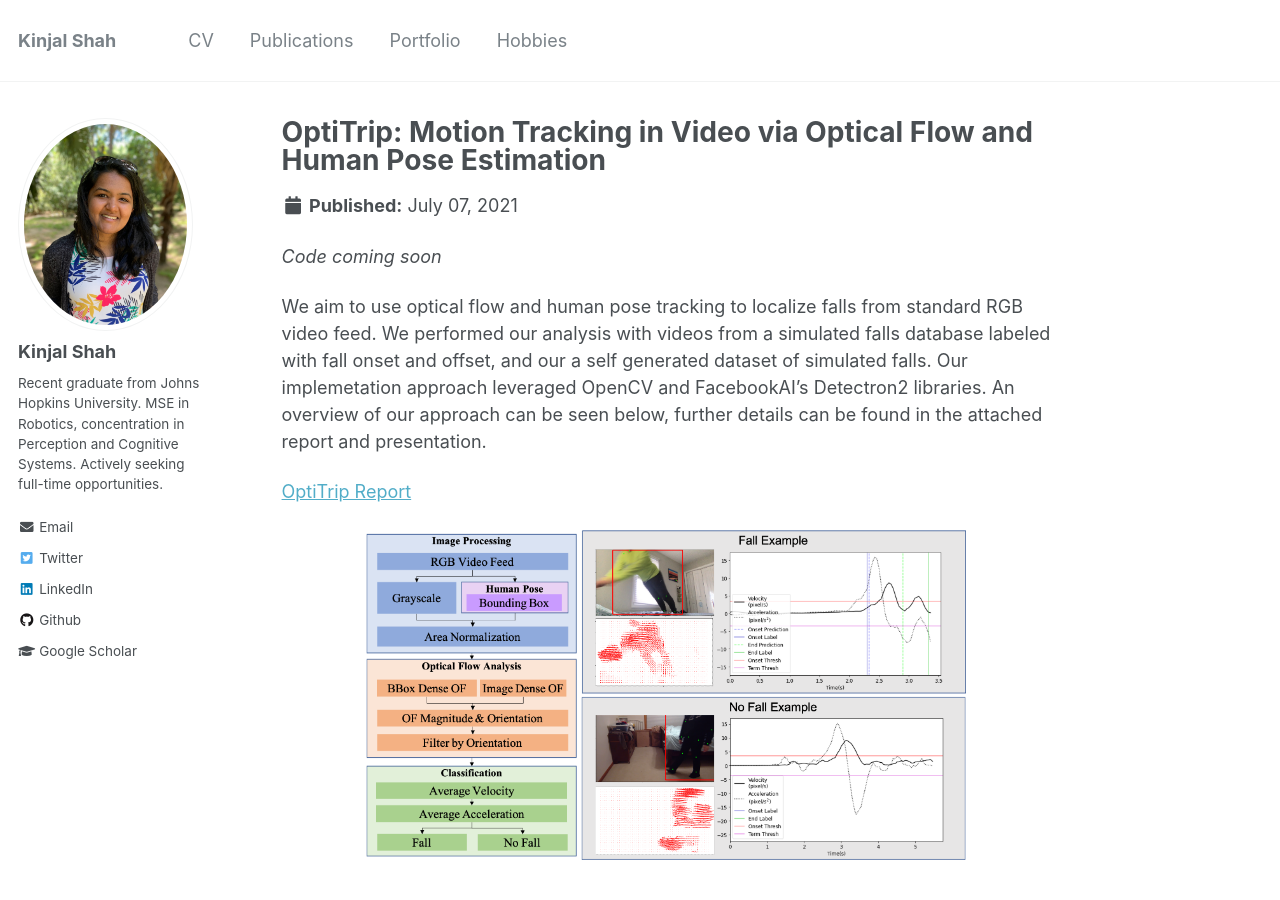
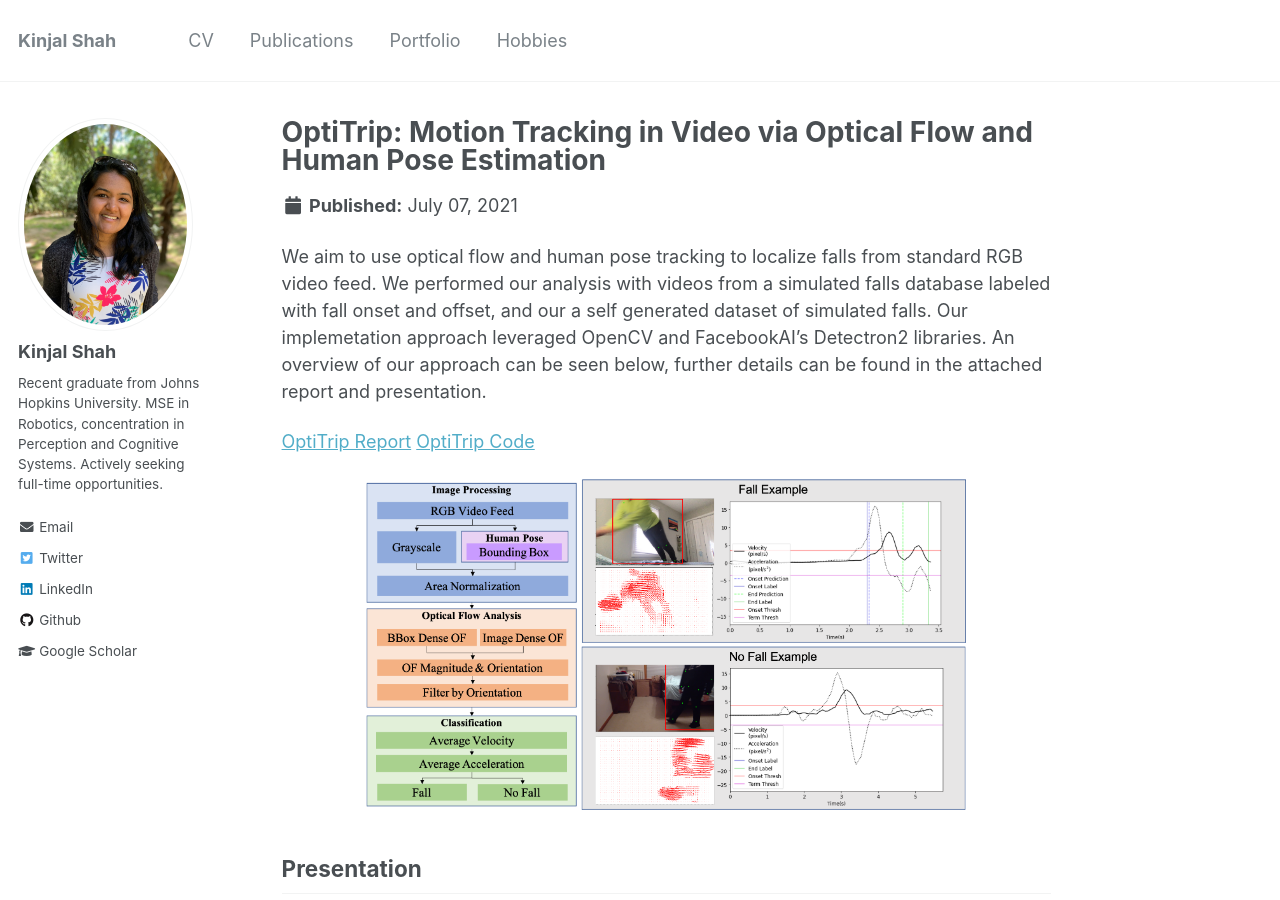
Before and after one commit to kinjmshah/kinjmshah.github.io, a Jekyll site: the page built from _portfolio/OptiTrip.md, in a window 1280 px wide and 900 px high. Built offline with Jekyll 4.4.1, drawn with Linux system fonts in a browser that asks for light colours.

Commit message:
Update OptiTrip.md

```diff
--- a/_portfolio/OptiTrip.md
+++ b/_portfolio/OptiTrip.md
@@ -3,11 +3,10 @@ title: "OptiTrip: Motion Tracking in Video via Optical Flow and Human Pose Estim
 permalink: /portfolio/optiTrip
 ---
 
-*Code coming soon*
-
 We aim to use optical flow and human pose tracking to localize falls from standard RGB video feed. We performed our analysis with videos from a simulated falls database labeled with fall onset and offset, and our a self generated dataset of simulated falls. Our implemetation approach leveraged OpenCV and FacebookAI's Detectron2 libraries. An overview of our approach can be seen below, further details can be found in the attached report and presentation.
 
 [OptiTrip Report](https://www.kinjshah.com/files/OptiTrip.pdf)
+[OptiTrip Code](https://github.com/kinjmshah/OptiTrip-Fall-Detection)
 
 <div align="center">
   <img src='/images/cv2020/processOverview.png' width="600px"/>
```
